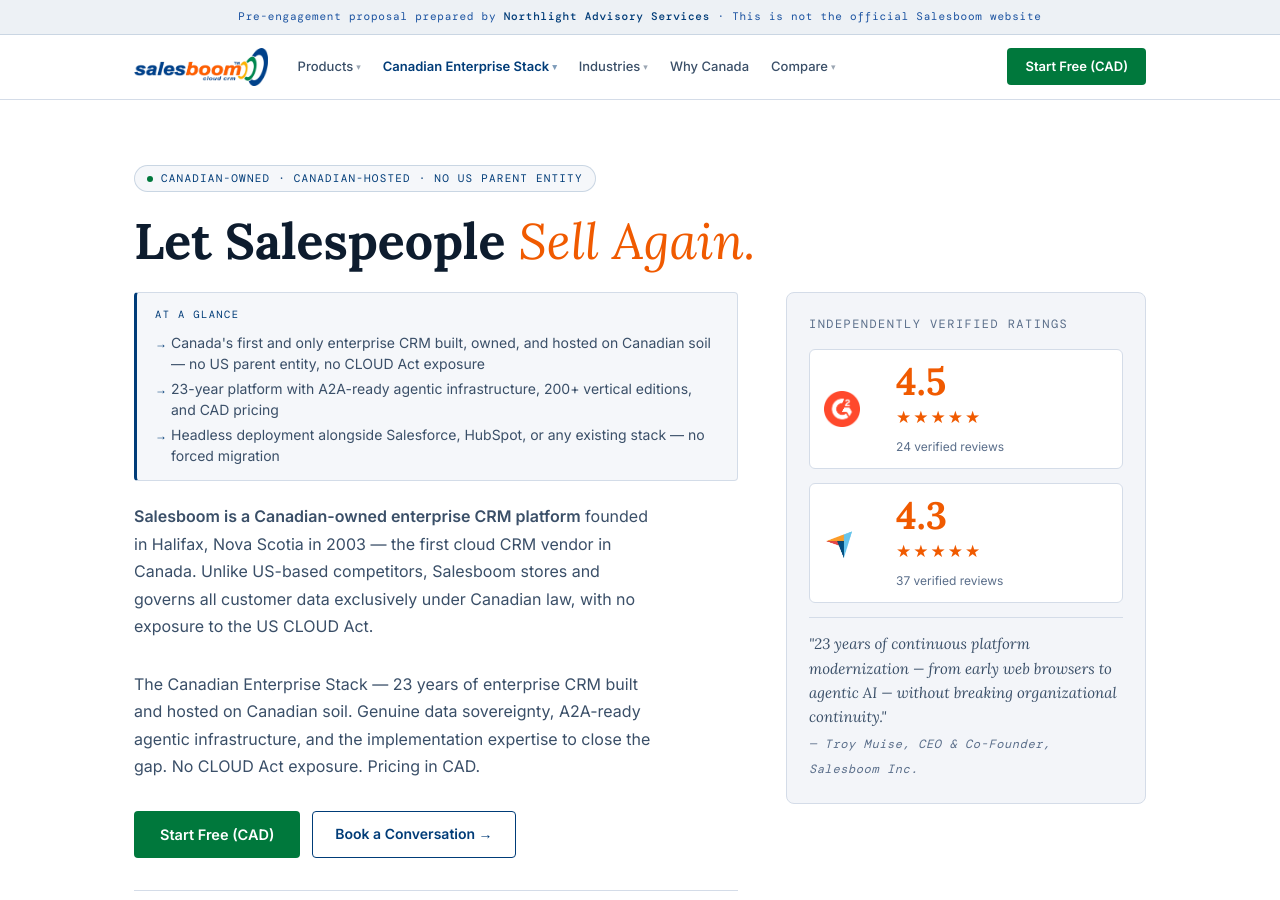
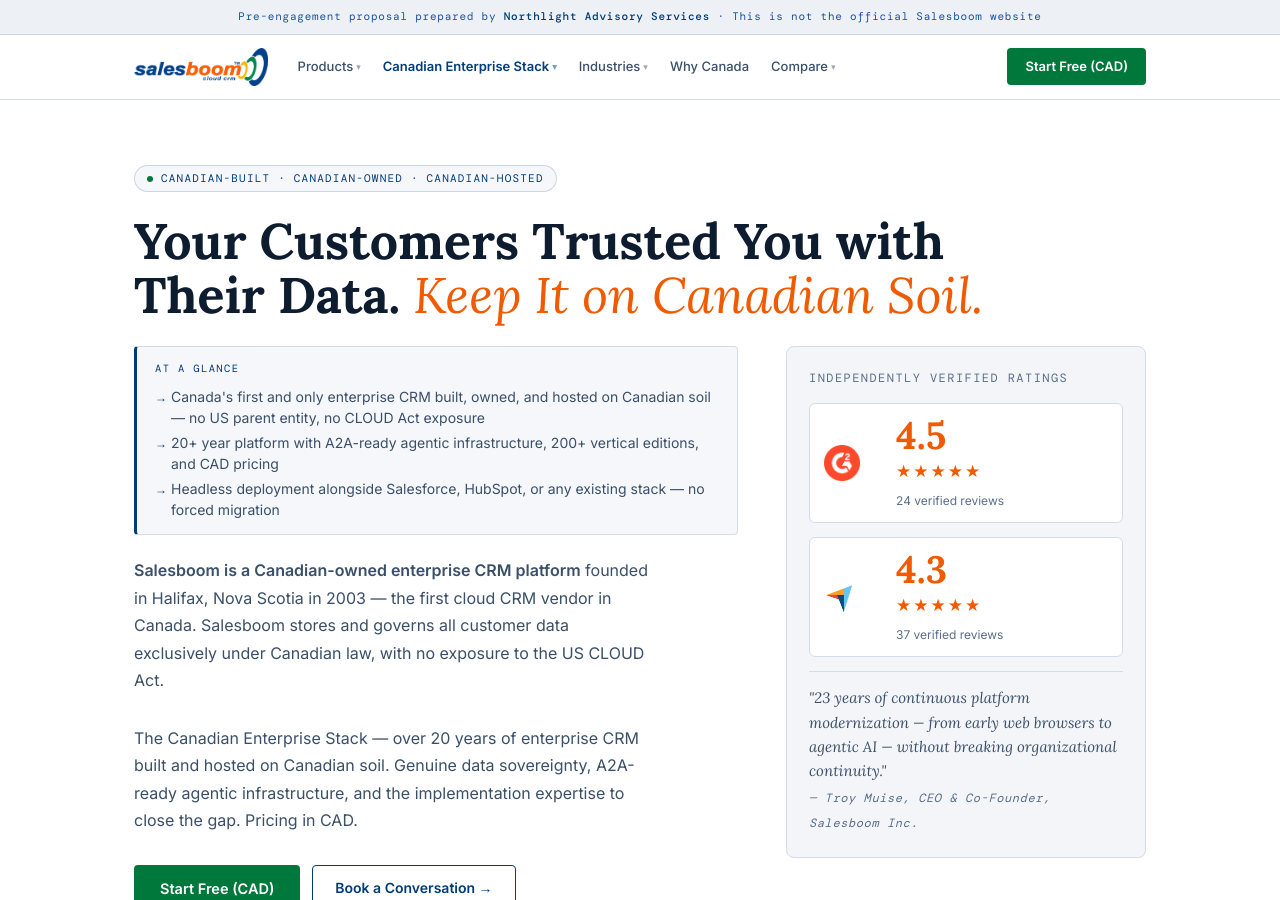
Before and after one commit to elizabethlemoine33-commits/salesboom-ca, a Jekyll site: the page built from index.html, in a window 1280 px wide and 900 px high. Built offline with Jekyll 4.4.1, drawn with Linux system fonts in a browser that asks for light colours; some of the changed text lies outside the part shown.

Commit message:
Update hero headline, badge strip, and 23yr references
- Headline: 'Your Customers Trusted You with Their Data. Keep It on Canadian Soil.'
- Badge strip: Canadian-Built · Canadian-Owned · Canadian-Hosted
- Remove 'Unlike US-based competitors' — positive framing throughout
- 23-year / 23 years → 20+ year / over 20 years (except Troy's verbatim quote)

Co-Authored-By: Claude Sonnet 4.6 <noreply@anthropic.com>

```diff
--- a/index.html
+++ b/index.html
@@ -259,22 +259,22 @@ schema: |
   <div class="container">
     <div class="hero-badge">
       <span class="hero-badge-dot" aria-hidden="true"></span>
-      Canadian-owned · Canadian-hosted · No US parent entity
+      Canadian-Built · Canadian-Owned · Canadian-Hosted
     </div>
-    <h1>Let Salespeople <em>Sell Again.</em></h1>
+    <h1>Your Customers Trusted You with Their Data. <em>Keep It on Canadian Soil.</em></h1>
     <div class="hero-inner">
       <div>
         <div class="at-a-glance" aria-label="At a glance">
           <div class="at-a-glance-label">At a glance</div>
           <ul>
             <li>Canada's first and only enterprise CRM built, owned, and hosted on Canadian soil — no US parent entity, no CLOUD Act exposure</li>
-            <li>23-year platform with A2A-ready agentic infrastructure, 200+ vertical editions, and CAD pricing</li>
+            <li>20+ year platform with A2A-ready agentic infrastructure, 200+ vertical editions, and CAD pricing</li>
             <li>Headless deployment alongside Salesforce, HubSpot, or any existing stack — no forced migration</li>
           </ul>
         </div>
 
-        <p class="hero-sub"><strong>Salesboom is a Canadian-owned enterprise CRM platform</strong> founded in Halifax, Nova Scotia in 2003 — the first cloud CRM vendor in Canada. Unlike US-based competitors, Salesboom stores and governs all customer data exclusively under Canadian law, with no exposure to the US CLOUD Act.</p>
-        <p class="hero-sub">The Canadian Enterprise Stack — 23 years of enterprise CRM built and hosted on Canadian soil. Genuine data sovereignty, A2A-ready agentic infrastructure, and the implementation expertise to close the gap. No CLOUD Act exposure. Pricing in CAD.</p>
+        <p class="hero-sub"><strong>Salesboom is a Canadian-owned enterprise CRM platform</strong> founded in Halifax, Nova Scotia in 2003 — the first cloud CRM vendor in Canada. Salesboom stores and governs all customer data exclusively under Canadian law, with no exposure to the US CLOUD Act.</p>
+        <p class="hero-sub">The Canadian Enterprise Stack — over 20 years of enterprise CRM built and hosted on Canadian soil. Genuine data sovereignty, A2A-ready agentic infrastructure, and the implementation expertise to close the gap. Pricing in CAD.</p>
         <div class="hero-ctas">
           <a href="#" class="btn-green">Start Free (CAD)</a>
           <a href="#" class="btn-outline-blue">Book a Conversation →</a>
@@ -357,7 +357,7 @@ schema: |
             <tr class="row-hl"><td class="feature">Canadian-owned and operated</td><td class="yes" aria-label="Yes">✓</td><td class="no" aria-label="No">✗</td><td class="no" aria-label="No">✗</td></tr>
             <tr class="row-hl"><td class="feature">No US CLOUD Act exposure</td><td class="yes" aria-label="Yes">✓</td><td class="no" aria-label="No">✗</td><td class="no" aria-label="No">✗</td></tr>
             <tr><td class="feature">Pricing in CAD</td><td class="yes" aria-label="Yes">✓</td><td class="no" aria-label="No">✗</td><td class="no" aria-label="No">✗</td></tr>
-            <tr><td class="feature">23+ years enterprise CRM</td><td class="yes" aria-label="Yes">✓</td><td class="yes" aria-label="Yes">✓</td><td class="no" aria-label="No">✗</td></tr>
+            <tr><td class="feature">20+ years enterprise CRM</td><td class="yes" aria-label="Yes">✓</td><td class="yes" aria-label="Yes">✓</td><td class="no" aria-label="No">✗</td></tr>
             <tr><td class="feature">A2A + MCP native infrastructure</td><td class="yes" aria-label="Yes">✓</td><td class="no" aria-label="No">✗</td><td class="no" aria-label="No">✗</td></tr>
             <tr><td class="feature">People as a Service delivery</td><td class="yes" aria-label="Yes">✓</td><td class="no" aria-label="No">✗</td><td class="no" aria-label="No">✗</td></tr>
           </tbody>
```
